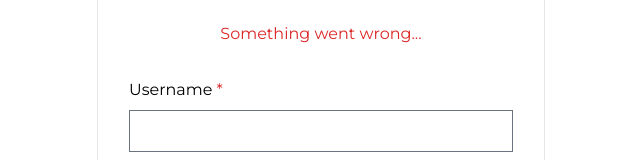
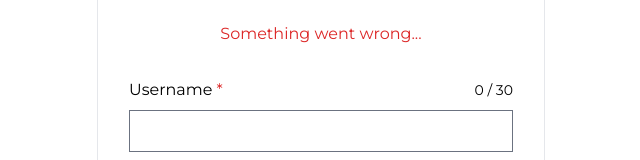
Before and after one commit to RahinF/blog, a React (Create React App) app: page /register in a window 1280 px wide. Shown: the part 153-313 px from the top of the page, without its empty margins (319-959 px from the left). Built offline with nearby package versions, Linux system fonts and the light colour scheme.

Commit message:
improved error messages, added limit to username

```diff
--- a/package.json
+++ b/package.json
@@ -9,6 +9,7 @@
     "@testing-library/user-event": "^14.4.3",
     "clsx": "^1.2.1",
     "phosphor-react": "^1.4.1",
+    "pluralize": "^8.0.0",
     "react": "^18.2.0",
     "react-dom": "^18.2.0",
     "react-hook-form": "^7.36.1",
@@ -46,6 +47,7 @@
     "@tailwindcss/line-clamp": "^0.4.2",
     "@types/jest": "^27.5.2",
     "@types/node": "^17.0.45",
+    "@types/pluralize": "^0.0.29",
     "@types/react": "^18.0.21",
     "@types/react-dom": "^18.0.6",
     "autoprefixer": "^10.4.12",
--- a/src/pages/Login.tsx
+++ b/src/pages/Login.tsx
@@ -35,11 +35,9 @@ const Login = () => {
         >
           <div className="flex flex-col">
             <label htmlFor="email" className="label">
-              <span>
-                Email{" "}
-                <span aria-hidden className="text-error">
-                  *
-                </span>
+              Email{" "}
+              <span aria-hidden className="text-error">
+                *
               </span>
             </label>
             <input
@@ -51,7 +49,7 @@ const Login = () => {
               })}
               aria-required
               aria-invalid={errors.email ? "true" : "false"}
-              {...register("email", { required: "This field is required." })}
+              {...register("email", { required: "Email address is required." })}
             />
 
             {errors.email && (
@@ -97,17 +95,17 @@ const Login = () => {
               aria-required
               aria-invalid={errors.password ? "true" : "false"}
               {...register("password", {
-                required: "This field is required.",
+                required: "Password is required.",
               })}
             />
 
             {errors.password && (
-              <p
+              <span
                 role="alert"
                 className="mt-2 flex items-center gap-2 text-sm text-error"
               >
                 <Warning size={16} weight="fill" /> {errors.password.message}
-              </p>
+              </span>
             )}
           </div>
 
--- a/src/pages/Register.tsx
+++ b/src/pages/Register.tsx
@@ -6,11 +6,12 @@ import { Link } from "react-router-dom";
 import IRegisterForm from "../types/IRegisterForm";
 
 const PASSWORD_REGEX: RegExp = /^(?=.*[A-Za-z])(?=.*\d)[A-Za-z\d]{8,}$/;
-const USERNAME_MAX_LENGTH: number = 20;
+const USERNAME_MAX_LENGTH: number = 30;
 
 const Register = () => {
   const [isPasswordVisible, setIsPasswordVisible] = useState<boolean>(false);
   const [error, setError] = useState<boolean>(true);
+  const [usernameCurrentLength, setUsernameCurrentLength] = useState<number>(0);
   const {
     register,
     handleSubmit,
@@ -37,12 +38,24 @@ const Register = () => {
           onSubmit={handleSubmit(onSubmit)}
         >
           <div className="flex flex-col">
-            <label htmlFor="username" className="label">
+            <label
+              htmlFor="username"
+              className="label flex items-center justify-between"
+            >
               <span>
                 Username{" "}
                 <span aria-hidden className="text-error">
                   *
                 </span>
+              </span>
+              <span
+                aria-hidden
+                className={clsx({
+                  "text-sm": true,
+                  "text-error": errors.username,
+                })}
+              >
+                {`${usernameCurrentLength} / ${USERNAME_MAX_LENGTH}`}
               </span>
             </label>
             <input
@@ -55,30 +68,30 @@ const Register = () => {
               aria-required
               aria-invalid={errors.username ? "true" : "false"}
               {...register("username", {
-                required: "This field is required.",
+                required: "Username is required.",
                 maxLength: {
                   value: USERNAME_MAX_LENGTH,
-                  message: "Username cannot be more than 20 characters.",
+                  message: `Username cannot be more than ${USERNAME_MAX_LENGTH} characters.`,
                 },
+                onChange: (event) =>
+                  setUsernameCurrentLength(event.target.value.length),
               })}
             />
             {errors.username && (
-              <p
+              <span
                 role="alert"
                 className="mt-2 flex items-center gap-2 text-sm text-error"
               >
                 <Warning size={16} weight="fill" /> {errors.username.message}
-              </p>
+              </span>
             )}
           </div>
 
           <div className="flex flex-col">
             <label htmlFor="email" className="label">
-              <span>
-                Email{" "}
-                <span aria-hidden className="text-error">
-                  *
-                </span>
+              Email{" "}
+              <span aria-hidden className="text-error">
+                *
               </span>
             </label>
             <input
@@ -90,16 +103,16 @@ const Register = () => {
               })}
               aria-required
               aria-invalid={errors.email ? "true" : "false"}
-              {...register("email", { required: "This field is required." })}
+              {...register("email", { required: "Email address is required." })}
             />
 
             {errors.email && (
-              <p
+              <span
                 role="alert"
                 className="mt-2 flex items-center gap-2 text-sm text-error"
               >
                 <Warning size={16} weight="fill" /> {errors.email.message}
-              </p>
+              </span>
             )}
           </div>
 
@@ -136,7 +149,7 @@ const Register = () => {
               aria-required
               aria-invalid={errors.password ? "true" : "false"}
               {...register("password", {
-                required: "This field is required.",
+                required: "Password is required.",
                 pattern: {
                   value: PASSWORD_REGEX,
                   message:
@@ -146,12 +159,12 @@ const Register = () => {
             />
 
             {errors.password && (
-              <p
+              <span
                 role="alert"
                 className="mt-2 flex items-center gap-2 text-sm text-error"
               >
                 <Warning size={16} weight="fill" /> {errors.password.message}
-              </p>
+              </span>
             )}
           </div>
 
```
Also changed, not shown: 1 other file (tests, documents, lock files or other folders).
